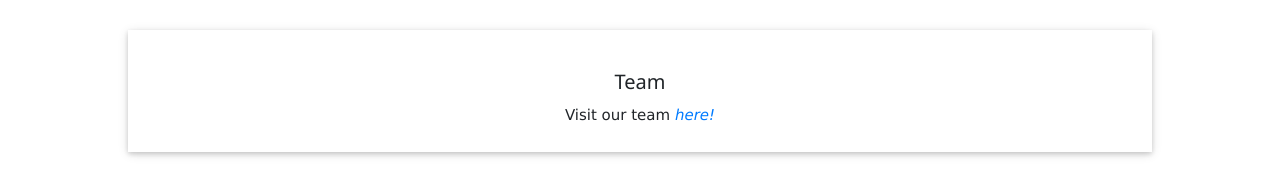
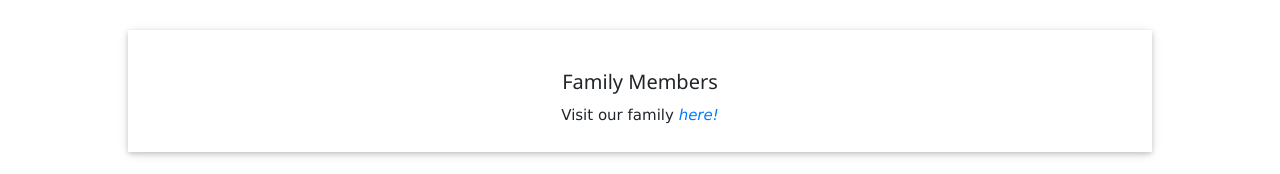
Before and after one commit to Kaedo17/asoy-clan, a plain HTML site: page index.html in a window 1280 px wide. Shown: the part 2451-2625 px from the top of the page. Drawn offline with Linux system fonts and the light colour scheme.

Commit message:
10/06/22

```diff
--- a/index.html
+++ b/index.html
@@ -159,9 +159,9 @@
 
     <section class="team">
         <div class="w3-card team-sent" data-aos="zoom-in" data-aos-duration="1000">
-            <h4 data-aos="zoom-in" data-aos-duration="2000"> Team </h4>
+            <h4 data-aos="zoom-in" data-aos-duration="2000"> Family Members </h4>
             <p data-aos="zoom-in" data-aos-duration="2500">
-                Visit our team <a href="team.html" class="text-primary team-here">here!</a>
+                Visit our family <a href="team.html" class="text-primary team-here">here!</a>
             </p>
         </div>
     </section>
```
